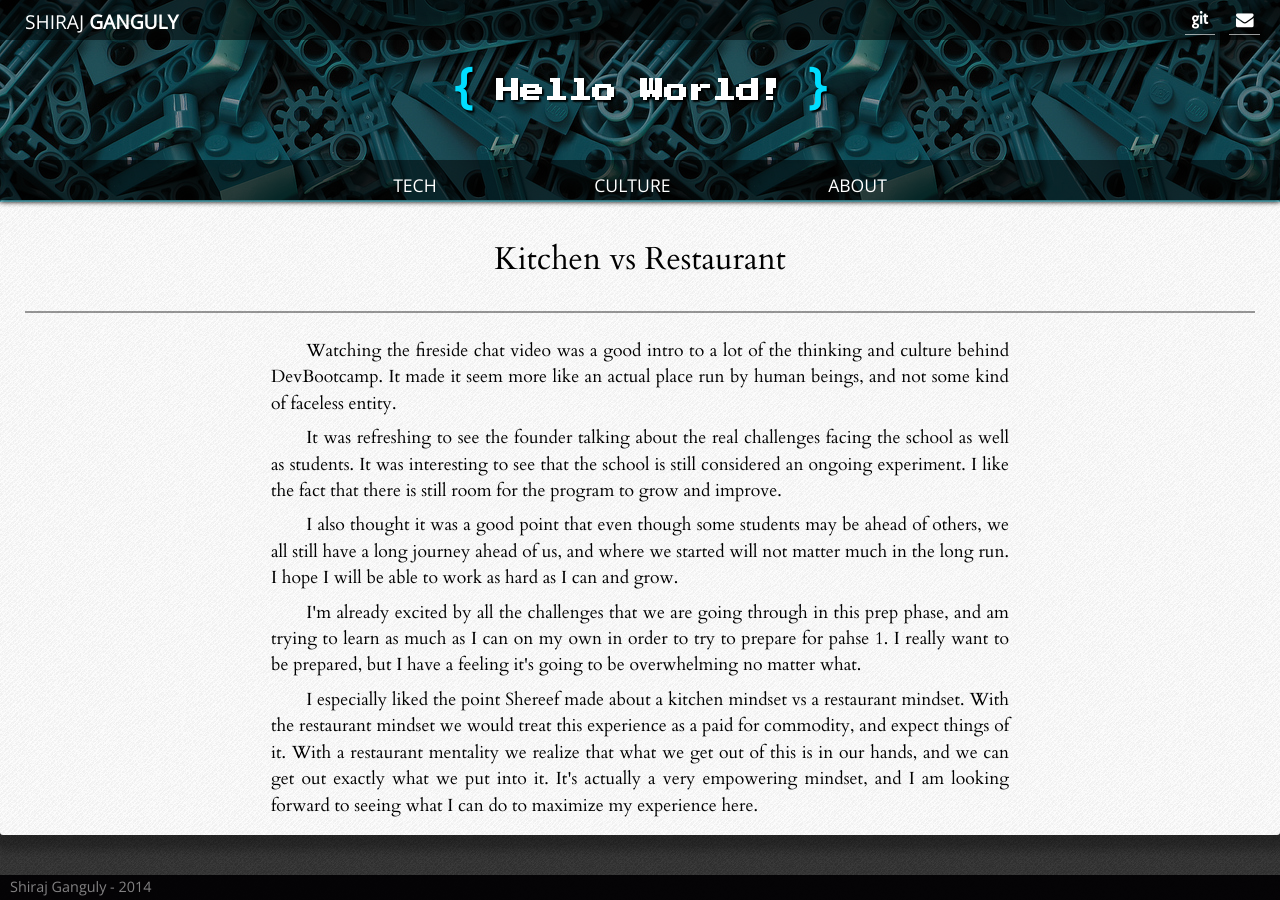
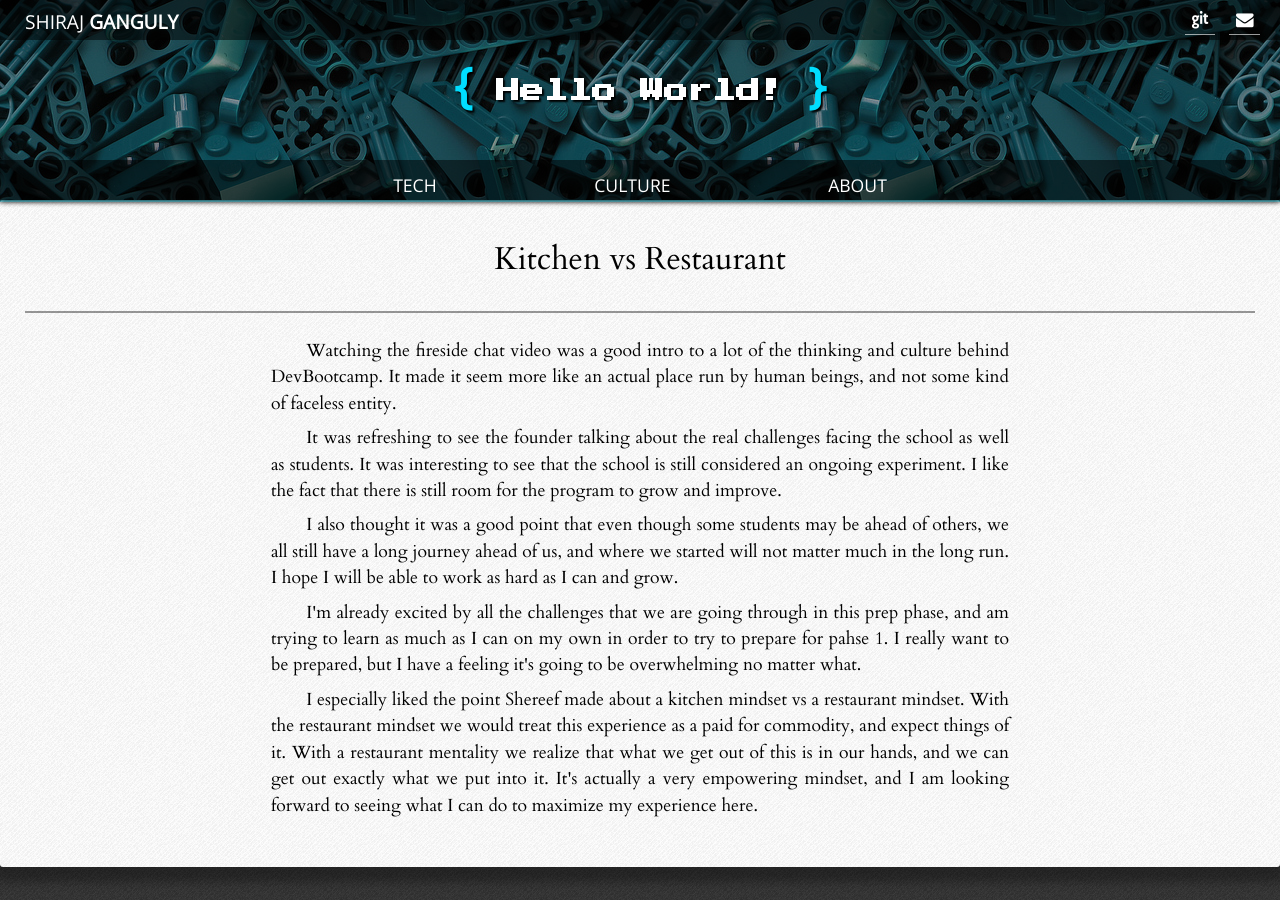
Before and after one commit to ShirajG/shirajg.github.io, a Jekyll site: the page built from _posts/2014-06-01-Intro.html, in a window 1280 px wide. Built offline with Jekyll 4.4.1, drawn with Linux system fonts in a browser that asks for light colours; nearby versions of some CDN libraries.

Commit message:
Remove site footer, wasnt adding anything meaningful

```diff
--- a/_layouts/default.html
+++ b/_layouts/default.html
@@ -9,8 +9,5 @@
 
       {{ content }}
 
-
-    {% include footer.html %}
-
     </body>
 </html>
--- a/css/main.css
+++ b/css/main.css
@@ -320,12 +320,12 @@ nav li a:hover{
 }
 #post{
   margin: 0px auto;
-  margin-bottom: 25px;
   font-family: 'Cardo', serif;
   font-weight: 300;
   font-size: 1.1em;
   background-image: url(../images/debut_light.png);
   padding: 8px 25px;
+  padding-bottom: 40px;
   border-radius: 3px;
   box-shadow: 0 10px 10px 5px rgba(0,0,0,0.3);
 }
```
